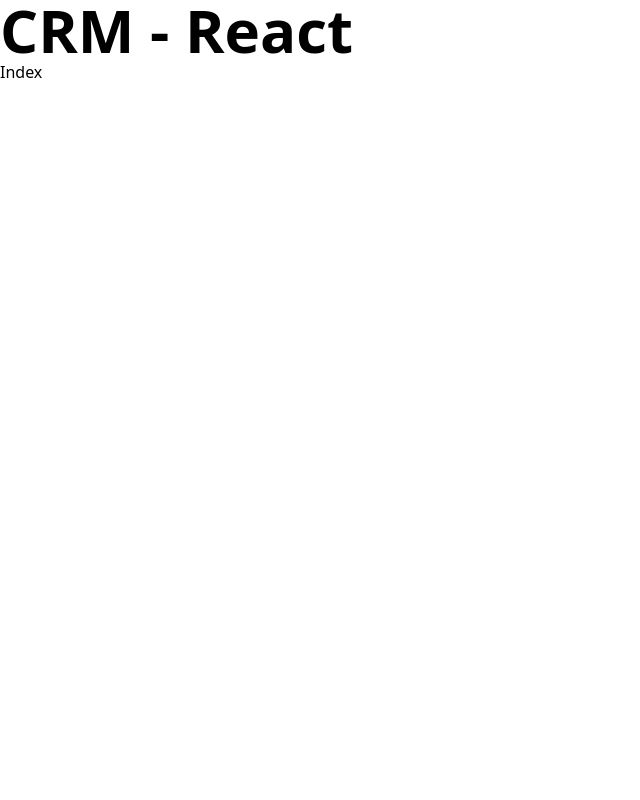
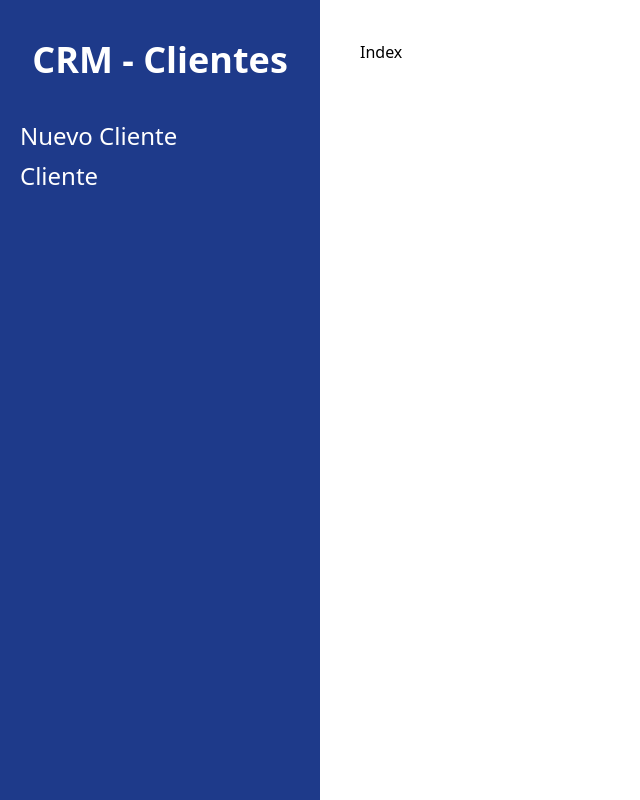
Before and after one commit to JhoanaZF/crm-client, a React (Vite) app: page / in a window 1280 px wide. Shown: the whole page, without its empty margins (0-640 px from the left). Built offline with nearby package versions, Linux system fonts and the light colour scheme.

Commit message:
Navegar entre componentes con Link

```diff
--- a/index.html
+++ b/index.html
@@ -11,7 +11,7 @@
       content="width=device-width, initial-scale=1.0" />
     <title>CRM client</title>
   </head>
-  <body>
+  <body class="min-h-screen bg-gray-100">
     <div id="root"></div>
     <script
       type="module"
--- a/src/components/Layout.jsx
+++ b/src/components/Layout.jsx
@@ -1,10 +1,28 @@
-import { Outlet } from "react-router-dom";
+import { Outlet, Link } from "react-router-dom";
 
 const Layout = () => {
   return (
-    <div>
-      <h1 className='text-6xl font-bold'>CRM - React</h1>
-      <Outlet />
+    <div className='md:flex md:min-h-screen'>
+      <aside className='md:w-1/4 bg-blue-900 px-5 py-10'>
+        <h2 className='text-4xl font-black text-center text-white'>
+          CRM - Clientes
+        </h2>
+        <nav className='mt-10'>
+          <Link
+            className='text-2xl block mt-2 hover:text-blue-300 text-white'
+            to='/clientes/nuevo'>
+            Nuevo Cliente
+          </Link>
+          <Link
+            className='text-2xl block mt-2 hover:text-blue-300 text-white'
+            to='/'>
+            Cliente
+          </Link>
+        </nav>
+      </aside>
+      <main className='md:w-3/4 p-10 md:h-screen overflow-scroll'>
+        <Outlet />
+      </main>
     </div>
   );
 };
```
